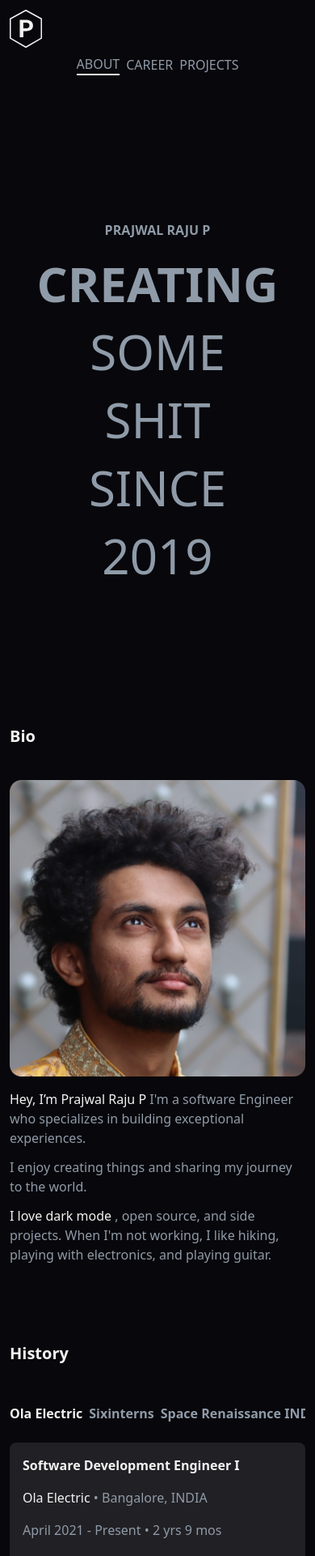
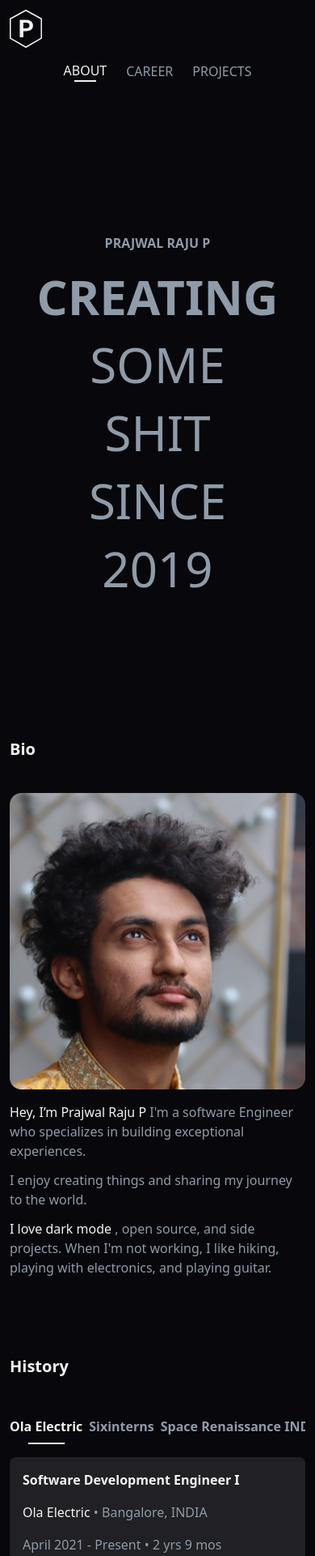
Before and after one commit to prajwalraju/portfolio-v4, a SvelteKit app: page / in a window 390 px wide. Shown: the top 1921 px of the page at 81% size. Built offline with nearby package versions, Linux system fonts and the light colour scheme.

Commit message:
feat: header color change on selected

```diff
--- a/src/routes/CompanyElement.svelte
+++ b/src/routes/CompanyElement.svelte
@@ -3,9 +3,10 @@
   export let selected = false;
 </script>
 
-<div class="flex gap-2">
-  <div class="border w-1 hidden xl:block" class:borderSelected={selected}></div>
+<div class="flex lg:gap-2 items-center lg:items-stretch flex-col lg:flex-row">
+  <div class="border w-1 hidden lg:block" class:borderSelected={selected} />
   <b class:selected class="py-2">{companyName}</b>
+  <div class="w-[50%] block lg:hidden h-0.5" class:borderSelected={selected} />
 </div>
 
 <style>
--- a/src/routes/Experience.svelte
+++ b/src/routes/Experience.svelte
@@ -12,15 +12,16 @@
 
 <div id="career" class="experienceContainer flex flex-col gap-10">
   <b class="text-xl text-highlightColor">History</b>
-  <div class="companyContainer flex flex-col xl:flex-row 2xl:flex-row gap-4">
+  <div class="companyContainer flex flex-col lg:flex-row gap-4">
     <div
-      class="companyListContainer flex flex-row gap-2 xl:flex-col overflow-scroll xl:overflow-visible xl:gap-0 content-center whitespace-nowrap"
+      class="companyListContainer flex flex-row gap-2 lg:flex-col overflow-scroll lg:overflow-visible lg:gap-0 content-center whitespace-nowrap"
     >
       {#each Object.keys(config.companies) as companyName (companyName)}
-        <button
-          on:click={() => updateSelectedCompany(companyName)}
-        >
-          <CompanyElement {companyName} selected={selectedCompany == companyName}/>
+        <button on:click={() => updateSelectedCompany(companyName)}>
+          <CompanyElement
+            {companyName}
+            selected={selectedCompany == companyName}
+          />
         </button>
       {/each}
     </div>
--- a/src/routes/Header.svelte
+++ b/src/routes/Header.svelte
@@ -13,15 +13,26 @@
   <nav class="justify-center flex w-full">
     <ul class="navMenu flex gap-2 overflow-scroll items-center">
       {#each Object.keys(config.navBarData) as element (element)}
-        <div class="flex flex-col">
-          <a href={config.navBarData[element].link}
+        <div
+          class="flex flex-col p-2 rounded transition ease-in-out delay-150 hover:bg-[#212024] items-center"
+        >
+          <a
+            href={config.navBarData[element].link}
+            class:selectedHeader={$page.url.hash ==
+              config.navBarData[element].link}
             >{config.navBarData[element].name}</a
           >
           {#if $page.url.hash == config.navBarData[element].link}
-            <div class="border-u bg-highlightColor h-0.5"></div>
+            <div class="border-u w-[50%] bg-highlightColor h-0.5"></div>
           {/if}
         </div>
       {/each}
     </ul>
   </nav>
 </header>
+
+<style>
+  .selectedHeader {
+    color: var(--highlight-text);
+  }
+</style>
```
